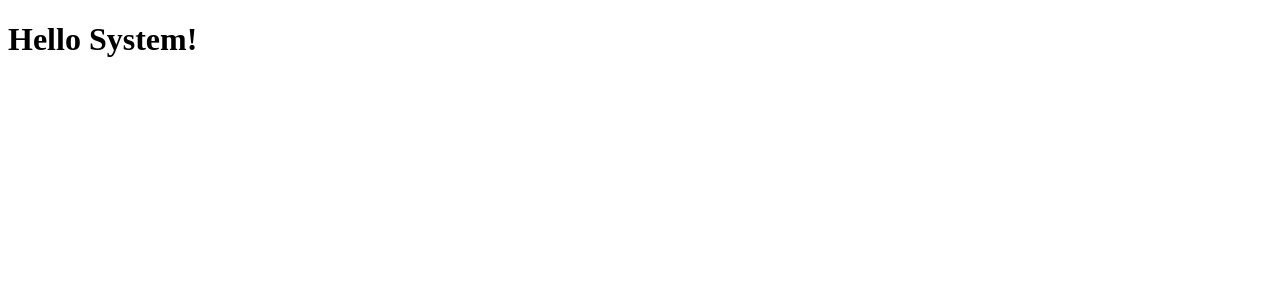
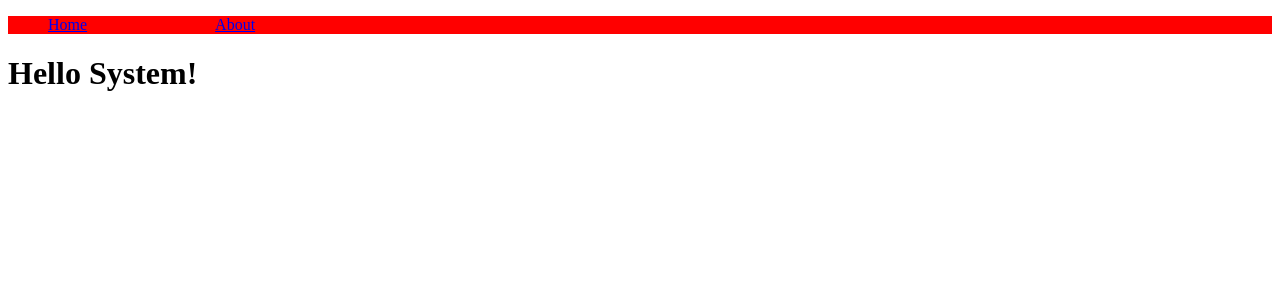
Before and after one commit to cgod720/bitcoinPricesNextJS, a Next.js app: page / in a window 1280 px wide. Shown: the top 300 px of the page. Built offline with nearby package versions, Linux system fonts and the light colour scheme.

Commit message:
added container

```diff
--- /dev/null
+++ b/components/Container.js
@@ -0,0 +1,11 @@
+import Head from 'next/head'
+import Nav from './Nav'
+
+const Container = (props) => (
+    <div>
+        <Nav />
+        {props.children}
+    </div>
+)
+
+export default Container;
--- a/components/Nav.js
+++ b/components/Nav.js
@@ -1,10 +1,23 @@
 import Link from 'next/link'
 
 const Nav = () => (
-    <nav>
-        <Link href="/"><a>Home</a></Link>
-        <Link href="/about"><a>About</a></Link>
-    </nav>
+    <div>
+        <ul>
+            <li><Link href="/"><a>Home</a></Link></li>
+            <li><Link href="/about"><a>About</a></Link></li>
+        </ul>
+
+        <style jsx>{`
+            ul {
+                background-color: red;
+                display: flex;
+            }
+            li {
+                margin-right: 10vw;
+                list-style-type: none;
+            }
+        `}</style>
+    </div>
 )
 
 
--- a/pages/index.js
+++ b/pages/index.js
@@ -1,10 +1,11 @@
-import Nav from "../components/Nav"
+import Container from "../components/Container"
 
 const Index = () => (
-    <div>
-
-        <h1>Hello System!</h1>
-    </div>
+    <Container>
+        <div>
+            <h1>Hello System!</h1>
+        </div>
+    </Container>
 )
 
 
```
Also changed, not shown: pages/about.js (+6 -6 lines).
